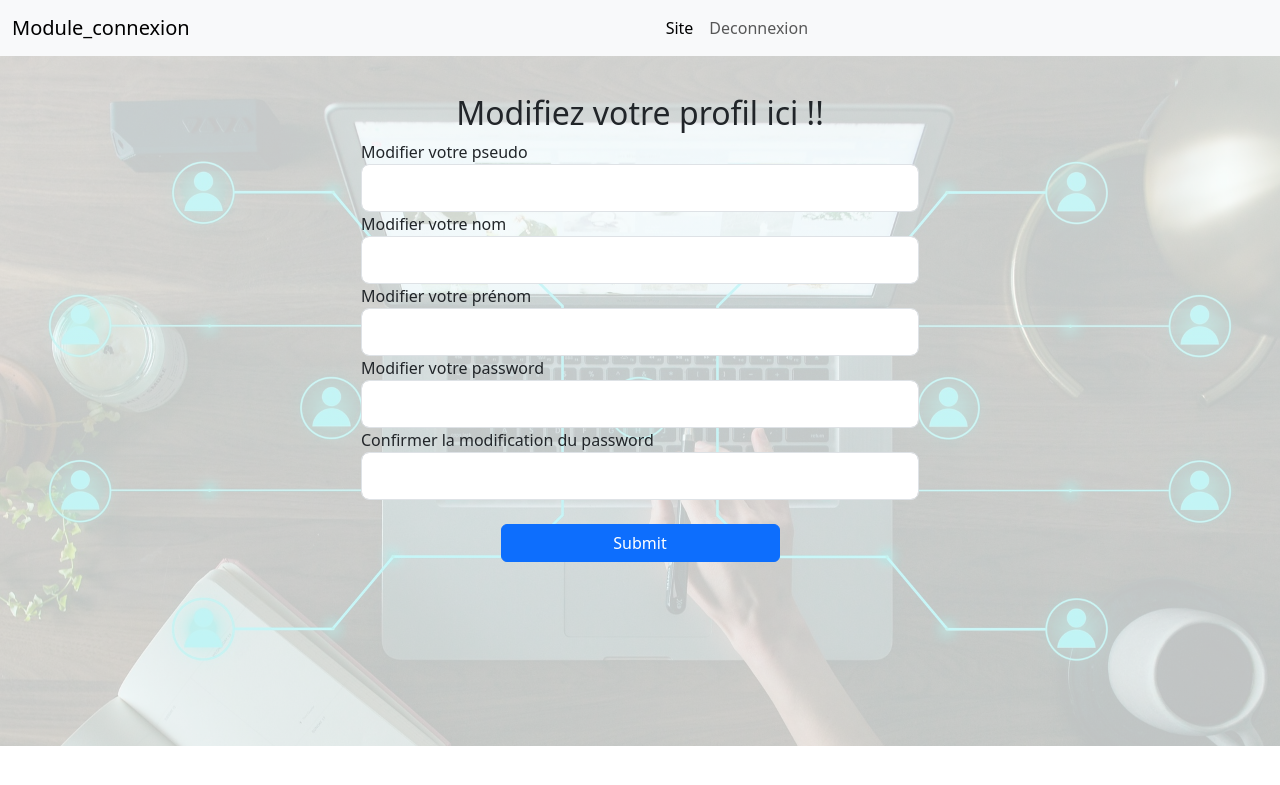
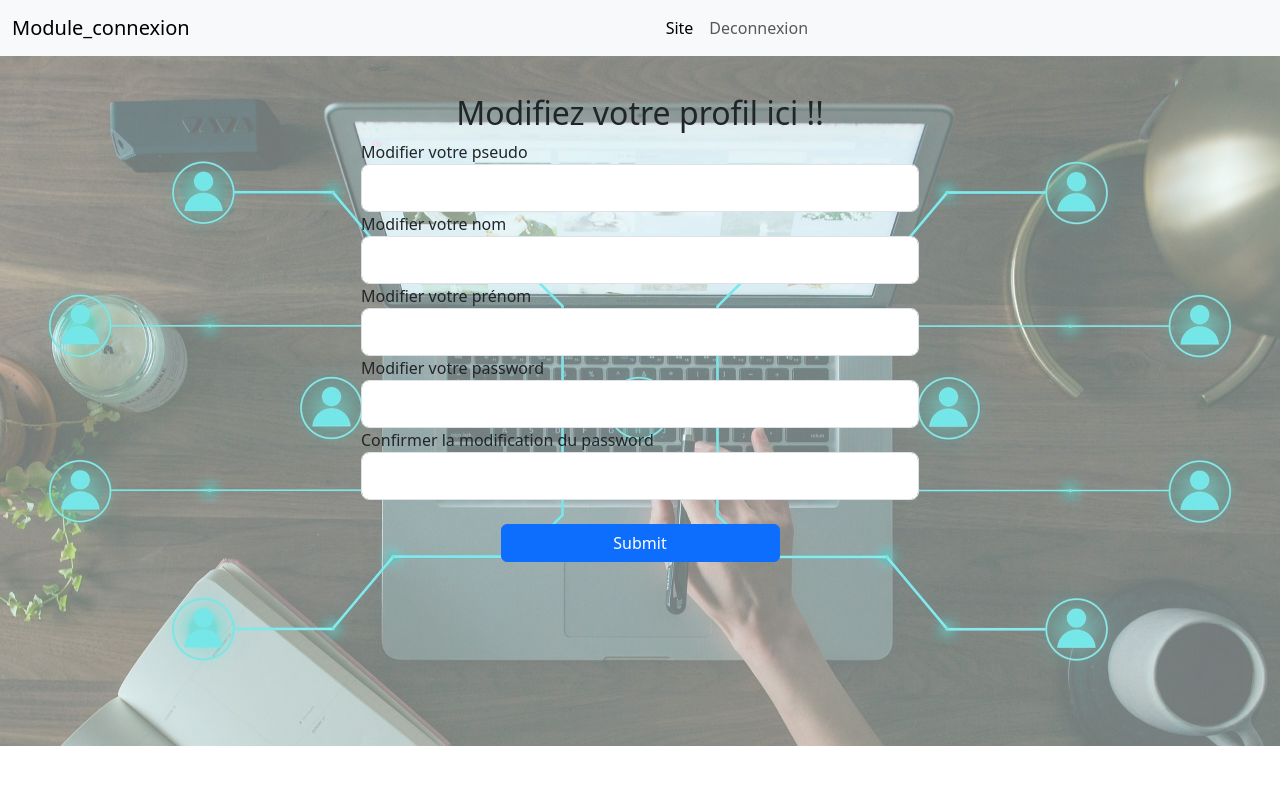
Before and after one commit to Richard83136/connexion, a PHP site: page /profil.php in a window 1280 px wide. Shown: the top 785 px of the page. Run offline with PHP 8.4, Linux system fonts and the light colour scheme; the visitor is signed in with stand-in values (Sample User, id 1); data that the repository does not hold is empty.

Commit message:
commit style.css

```diff
--- a/style.css
+++ b/style.css
@@ -35,7 +35,7 @@
 
 }
 .parallax_profil{
-    background-image:linear-gradient(rgba(255, 255, 255, 0.783),rgba(255, 255, 255, 0.754)), url('images/profil.jpg');
+    background-image:linear-gradient(rgba(255, 255, 255, 0.446),rgba(255, 255, 255, 0.463)), url('images/profil.jpg');
     width:100%;
     height:700px;
     background-repeat: no-repeat;
```
